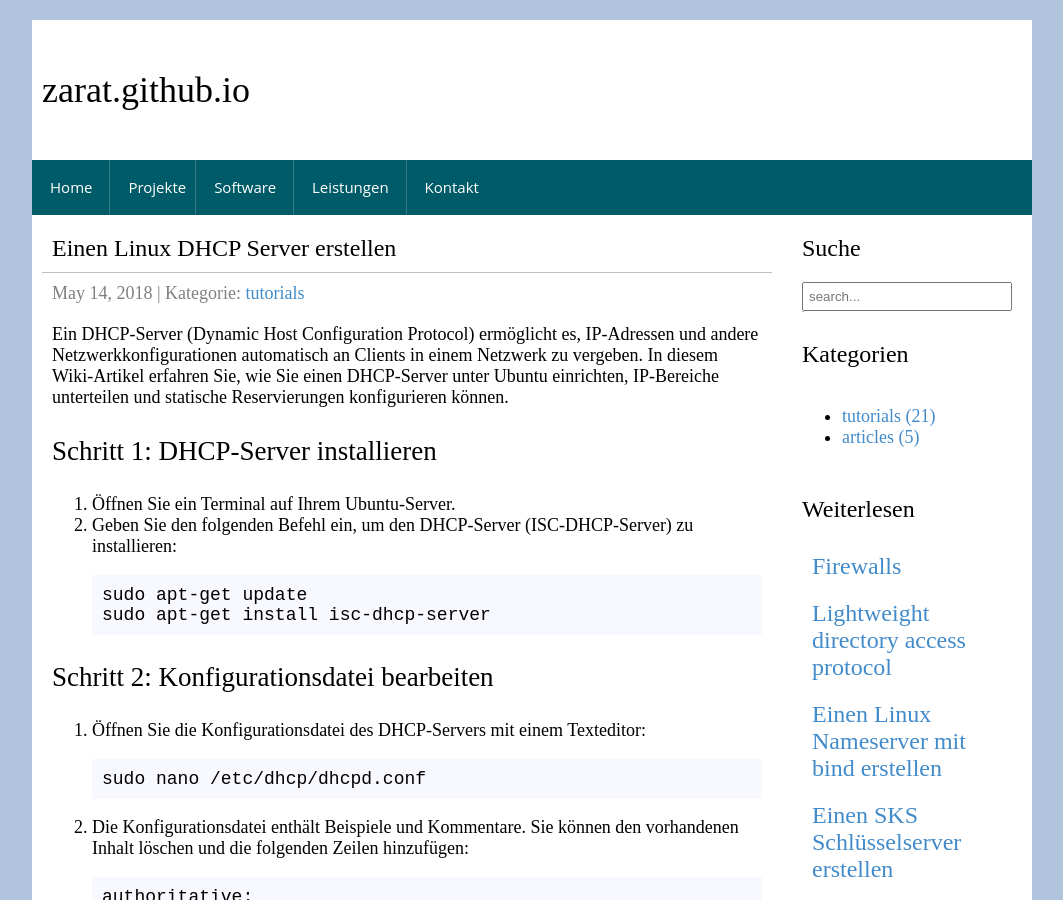
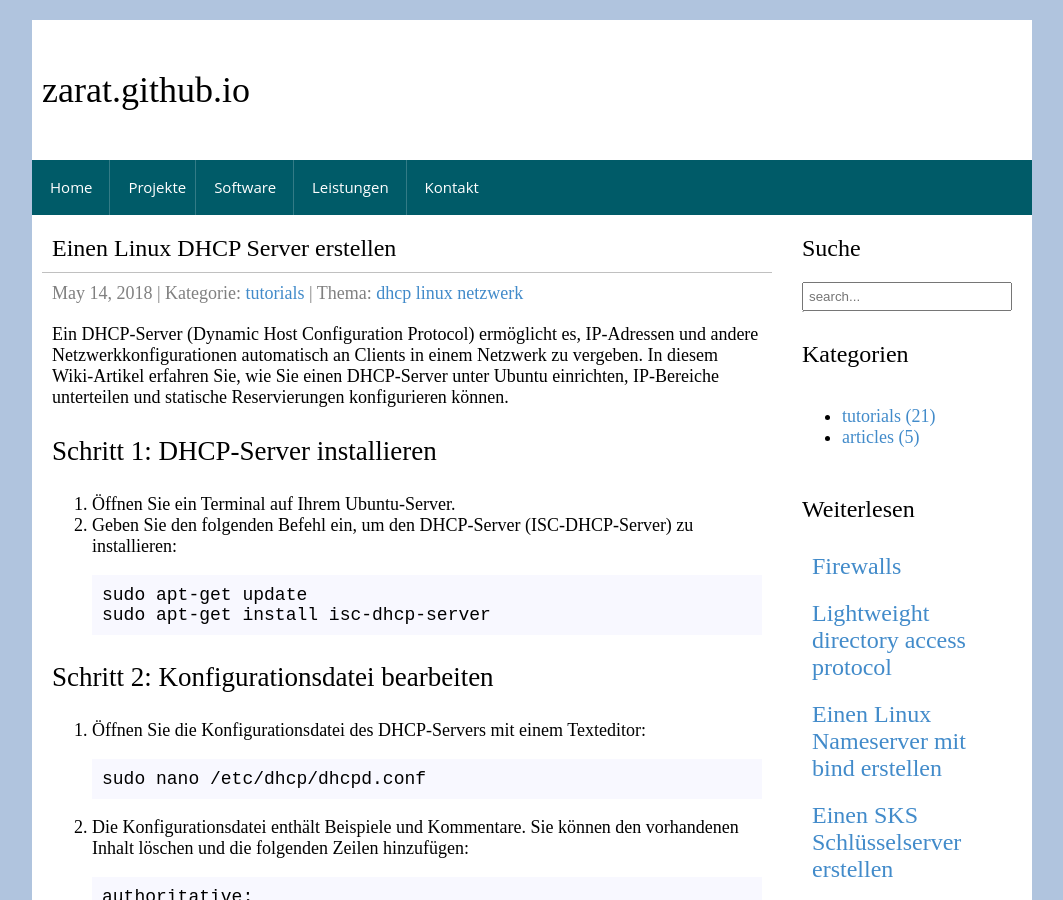
Before and after one commit to zarat/zarat.github.io, a Jekyll site: the page built from _posts/2018-05-14-dhcp-server.markdown, in a window 1280 px wide and 900 px high. Shown: the whole window, without its empty margins (108-1171 px from the left). Built offline with Jekyll 4.4.1, drawn with Linux system fonts in a browser that asks for light colours.

Commit message:
Update 2018-05-14-dhcp-server.markdown

```diff
--- a/_posts/2018-05-14-dhcp-server.markdown
+++ b/_posts/2018-05-14-dhcp-server.markdown
@@ -2,7 +2,8 @@
 layout: post
 title: Einen Linux DHCP Server erstellen
 author: Manuel Zarat
-categories: tutorials
+category: tutorials
+tags: dhcp linux netzwerk
 permalink: /post/linux-dhcp-server
 ---
 
```
